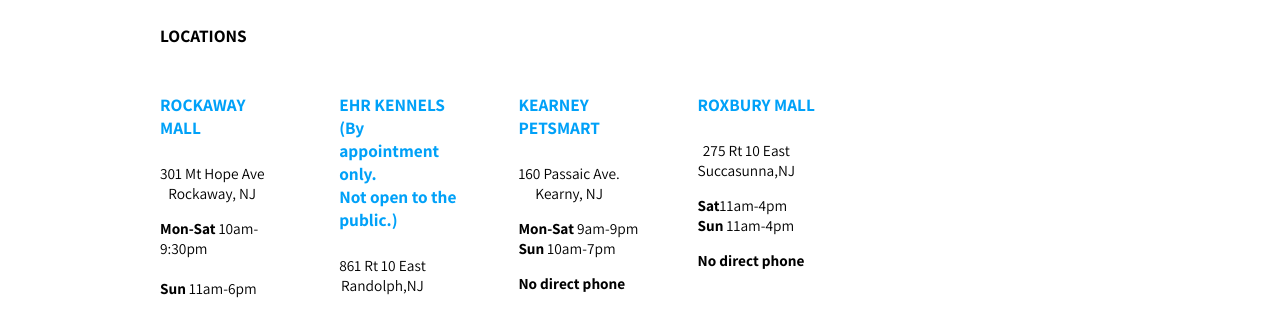
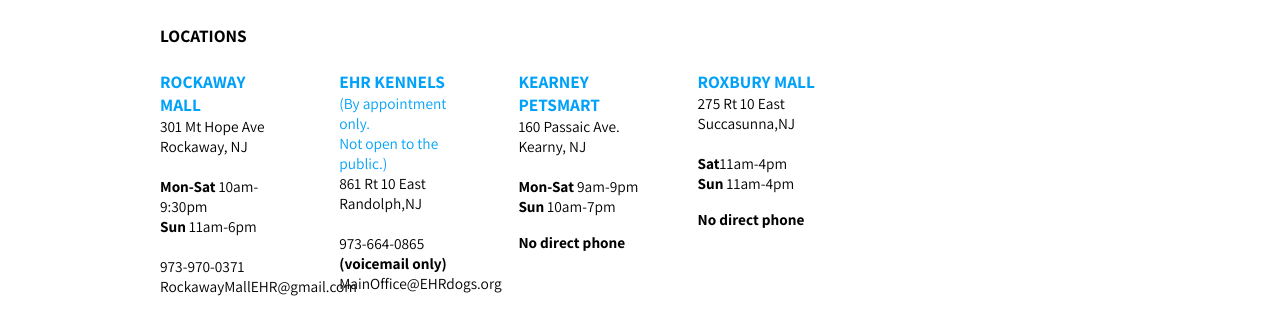
Before and after one commit to Henry-Cook/Eleventh-Hour-Rescue-Redesign, a React (Create React App) app in the folder client/: page /aboutus in a window 1280 px wide. Shown: the part 599-911 px from the top of the page. Built offline with nearby package versions, Linux system fonts and the light colour scheme; no server answers.

Commit message:
the revenge of the spans

```diff
--- a/client/src/components/locations/Locations.jsx
+++ b/client/src/components/locations/Locations.jsx
@@ -6,68 +6,93 @@
     <div className="locations-container">
       <div className="rockaway">
         <h4 className="locations-name">ROCKAWAY MALL</h4>
-        <p>
+        <span>
           301 Mt Hope Ave
           <br />
           Rockaway, NJ
-        </p>
+        </span>
+        <br />
+        <br/>
 
-          <span><strong>Mon-Sat</strong> 10am-9:30pm</span>
-          <br /><br/>
-          <span><strong>Sun</strong> 11am-6pm</span>
+        <span>
+          <strong>Mon-Sat</strong> 10am-9:30pm
+        </span>
 
-        <p>
+        <span>
+          <strong>Sun</strong> 11am-6pm
+        </span>
+        <br />
+        <br/>
+        <span>
           973-970-0371
-          <br />
+           </span>
+        <span>
           RockawayMallEHR@gmail.com
-        </p>
+        </span>
       </div>
 
       <div className="EHRKennels">
         <h4 className="locations-name">
-          EHR KENNELS <br />
-          (By appointment only.
+          EHR KENNELS
+        </h4>
+        <span className='appt'>
+        (By appointment only.
           <br />
           Not open to the public.)
-        </h4>
-        <p>
+        </span>
+        <span>
           861 Rt 10 East
           <br />
           Randolph,NJ
-        </p>
-        <p>
-          973-664-0865
-          <br />
+        </span>
+        <br />
+        <br />
+
+        <span>973-664-0865</span>
+        <span>
           <strong>(voicemail only)</strong>
-          <br />
-          MainOffice@EHRdogs.org
-        </p>
+        </span>
+        <span>MainOffice@EHRdogs.org</span>
       </div>
 
       <div className="kearney">
         <h4 className="locations-name">KEARNEY PETSMART</h4>
-        <p>
+        <span>
           160 Passaic Ave.
           <br />
           Kearny, NJ
+        </span>
+        <br />
+        <br />
+        <span>
+          <strong>Mon-Sat</strong> 9am-9pm
+        </span>
+        <span>
+          <strong>Sun</strong> 10am-7pm
+        </span>
+        <p>
+          <strong>No direct phone</strong>
         </p>
-          <span><strong>Mon-Sat</strong> 9am-9pm</span>
-          <br />
-          <span><strong>Sun</strong> 10am-7pm</span>
-        <p><strong>No direct phone</strong></p>
       </div>
 
       <div className="roxbury">
         <h4 className="locations-name">ROXBURY MALL</h4>
-        <p>
+        <span>
           275 Rt 10 East
           <br />
           Succasunna,NJ
+        </span>
+        <br />
+        <br/>
+        <span>
+          <strong>Sat</strong>11am-4pm
+        </span>
+        <span>
+          <strong>Sun</strong> 11am-4pm
+        </span>
+        <p>
+          <strong>No direct phone</strong>
         </p>
-          <span><strong>Sat</strong>11am-4pm</span>
-          <br />
-          <span><strong>Sun</strong> 11am-4pm</span>
-        <p><strong>No direct phone</strong></p>
       </div>
     </div>
   );
--- a/client/src/components/locations/locations.css
+++ b/client/src/components/locations/locations.css
@@ -3,8 +3,15 @@
   font-size: 1.2vw;
   width: 57vw;
 }
+p{
+  text-align:left;
+}
 
 .locations-name{
+  color: #00a1f8;
+  margin: 0 0;
+}
+.appt{
   color: #00a1f8;
 }
 
```
